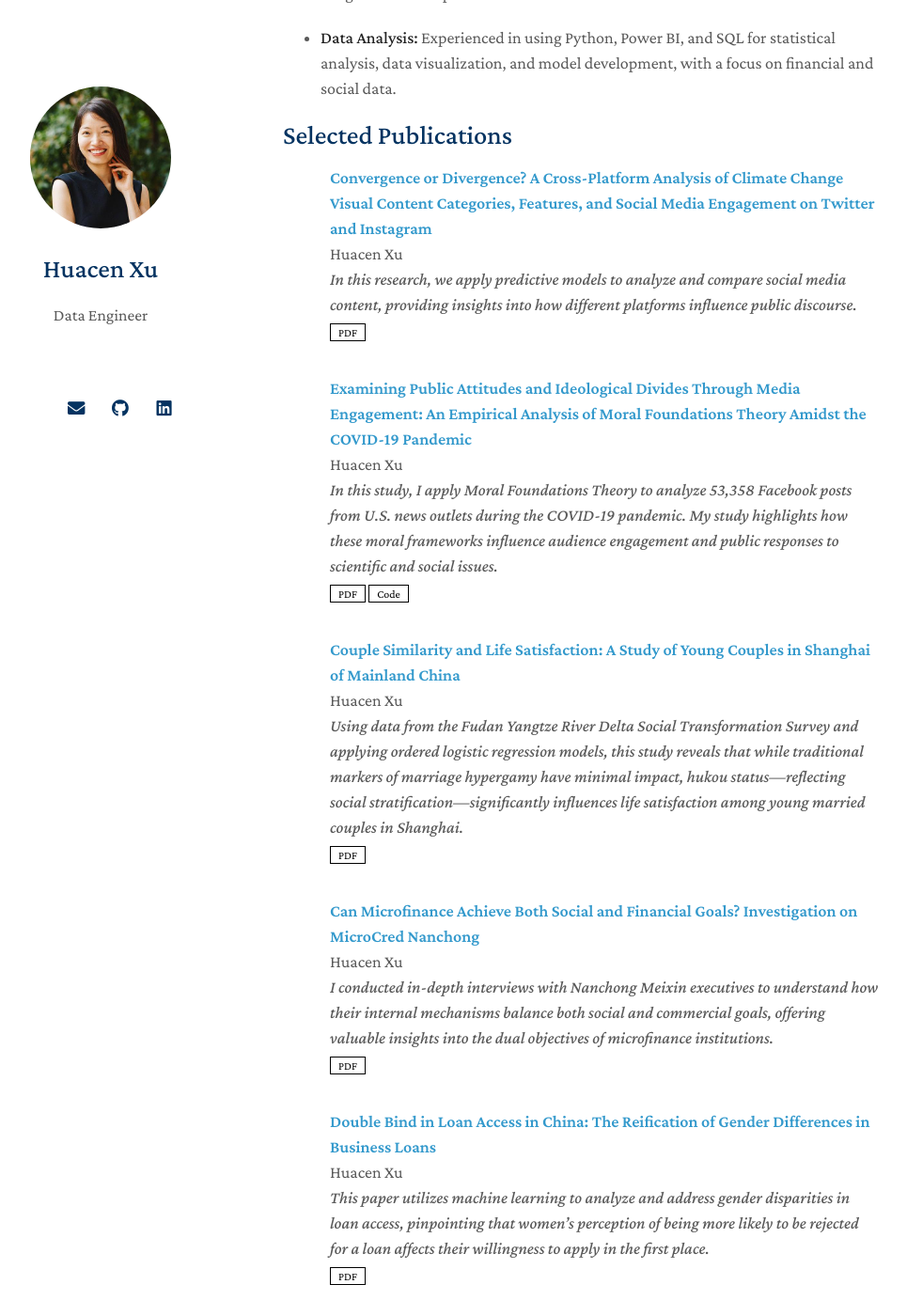
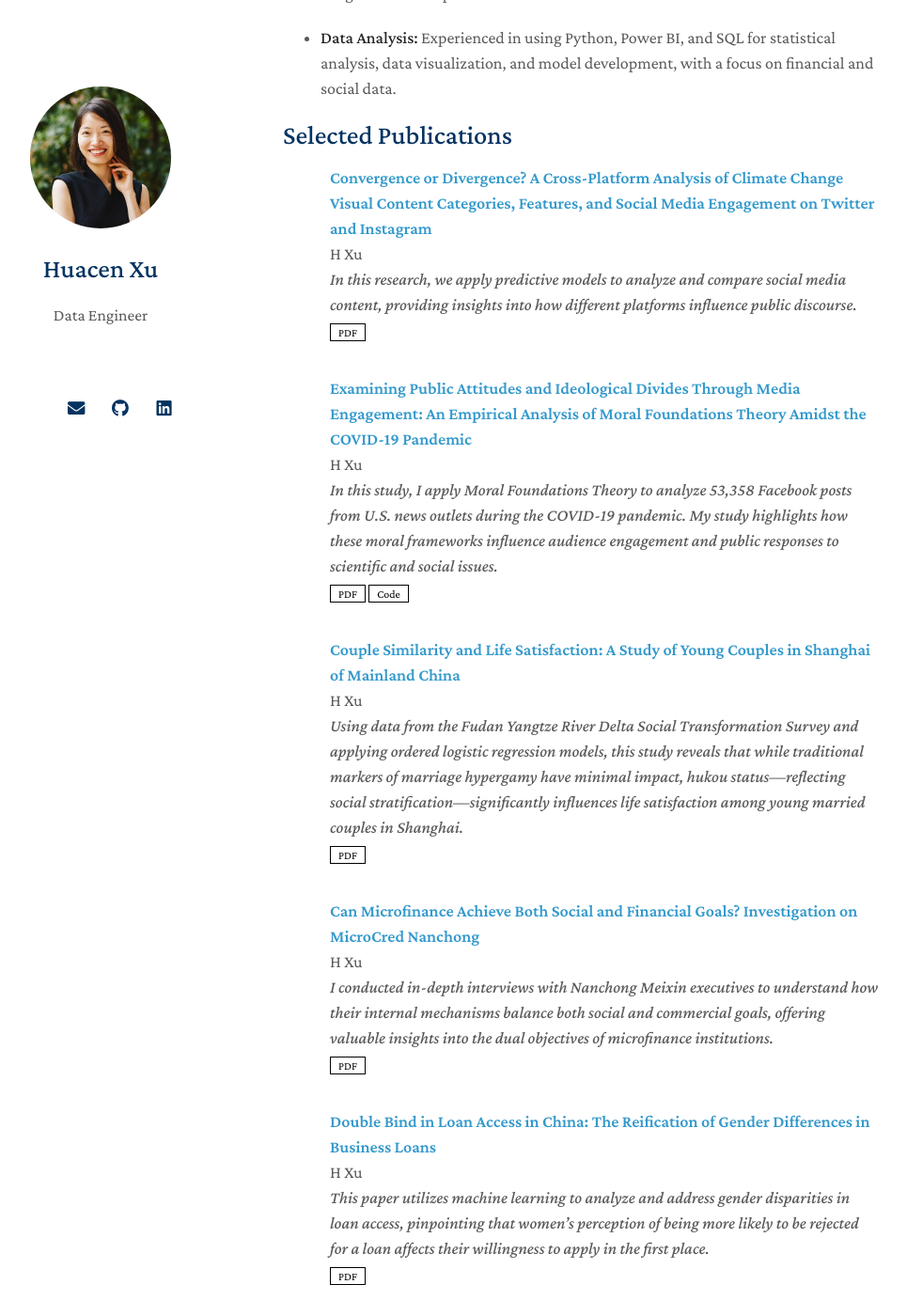
Before and after one commit to huacenxu/huacenxu.github.io, a Jekyll site: the page built from index.md, in a window 1280 px wide and 1400 px high, scrolled down 933 px. Shown: the whole window at 94% size, without its empty margins (169-1134 px from the left). Built offline with Jekyll 4.4.1, drawn with Linux system fonts in a browser that asks for light colours; nearby versions of some CDN libraries; a style sheet for code colours, icons or effects is not loaded; our own code applies the rules of GitHub Pages for plain Markdown files.

Commit message:
updated code

```diff
--- a/_data/publications.yml
+++ b/_data/publications.yml
@@ -1,27 +1,27 @@
 main:
   - title: "Convergence or Divergence? A Cross-Platform Analysis of Climate Change Visual Content Categories, Features, and Social Media Engagement on Twitter and Instagram"
-    authors: Huacen Xu
+    authors: H Xu
     conference: In this research, we apply predictive models to analyze and compare social media content, providing insights into how different platforms influence public discourse.
     pdf: https://scholar.google.com/citations?view_op=view_citation&hl=en&user=Q0wjoTYAAAAJ&citation_for_view=Q0wjoTYAAAAJ:W7OEmFMy1HYC
 
   - title: "Examining Public Attitudes and Ideological Divides Through Media Engagement: An Empirical Analysis of Moral Foundations Theory Amidst the COVID-19 Pandemic"
-    authors: Huacen Xu
+    authors: H Xu
     conference:  In this study, I apply Moral Foundations Theory to analyze 53,358 Facebook posts from U.S. news outlets during the COVID-19 pandemic. My study highlights how these moral frameworks influence audience engagement and public responses to scientific and social issues.
     pdf: https://crisp.org.uiowa.edu/sites/crisp.org.uiowa.edu/files/2024-03/Xu%20CRISP%2033.2.pdf
     code: https://github.com/huacenxu/COVID-Morality
 
 
   - title: "Couple Similarity and Life Satisfaction: A Study of Young Couples in Shanghai of Mainland China"
-    authors: Huacen Xu
+    authors: H Xu
     conference:  Using data from the Fudan Yangtze River Delta Social Transformation Survey and applying ordered logistic regression models, this study reveals that while traditional markers of marriage hypergamy have minimal impact, hukou status—reflecting social stratification—significantly influences life satisfaction among young married couples in Shanghai.
     pdf: https://scholar.google.com/citations?view_op=view_citation&hl=en&user=Q0wjoTYAAAAJ&citation_for_view=Q0wjoTYAAAAJ:u-x6o8ySG0sC
 
   - title: "Can Microfinance Achieve Both Social and Financial Goals? Investigation on MicroCred Nanchong"
-    authors: Huacen Xu
+    authors: H Xu
     conference:  I conducted in-depth interviews with Nanchong Meixin executives to understand how their internal mechanisms balance both social and commercial goals, offering valuable insights into the dual objectives of microfinance institutions.
     pdf: https://scholar.google.com/citations?view_op=view_citation&hl=en&user=Q0wjoTYAAAAJ&citation_for_view=Q0wjoTYAAAAJ:d1gkVwhDpl0C
 
   - title: "Double Bind in Loan Access in China: The Reification of Gender Differences in Business Loans"
-    authors: Huacen Xu
+    authors: H Xu
     conference: This paper utilizes machine learning to analyze and address gender disparities in loan access, pinpointing that women’s perception of being more likely to be rejected for a loan affects their willingness to apply in the first place.
     pdf: https://scholar.google.com/citations?view_op=view_citation&hl=en&user=Q0wjoTYAAAAJ&citation_for_view=Q0wjoTYAAAAJ:u5HHmVD_uO8C
```
